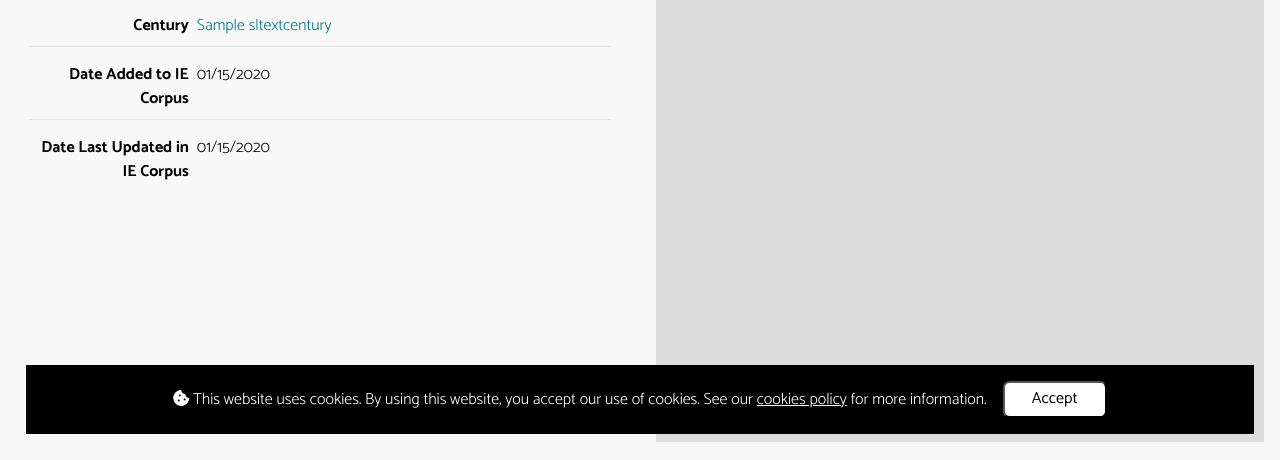
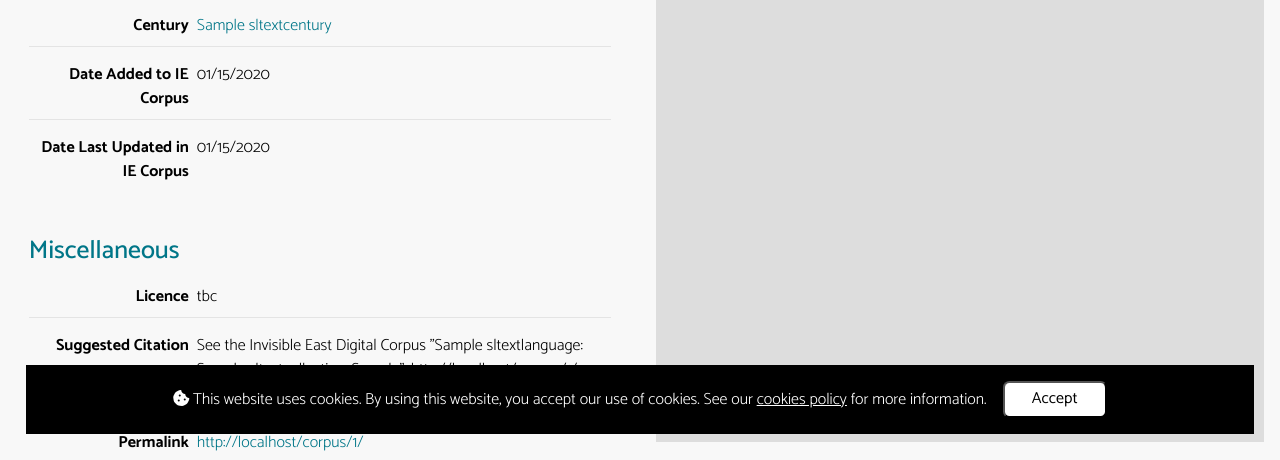
Before and after one commit to invisibleeast/invisible-east-website, a Django app: page /corpus/1/ in a window 1280 px wide. Shown: the part 1307-1767 px from the top of the page. Run offline with Django 4.2, Linux system fonts and the light colour scheme; tables that the repository leaves empty hold one stand-in row (values such as "Sample post"); grey boxes marked "Sample" are stand-in pictures; parts of the project's set-up code (start-up, migrations or seed data) failed here and were passed over; some libraries are stand-ins or nearby versions.

Commit message:
made changes based on meeting with team

```diff
--- a/django/core/static/css/custom.css
+++ b/django/core/static/css/custom.css
@@ -1150,8 +1150,7 @@ main section {
 }
 
 .corpus-text-detail-content-tags-folio-notags {
-    text-align: center;
-    margin: 3em auto;
+    margin: 4em 2em;
     font-size: 1.1em;
     color: #696969;
 }
@@ -1345,6 +1344,21 @@ main section {
     cursor: crosshair;
 }
 
+.corpus-text-detail-images-image-parts-part label {
+    margin: -1.55rem 0 0 -0.185rem;
+    padding: 0 0.3em;
+    font-size: 0.9em;
+    width: fit-content;
+    display: none;
+    background: var(--color-primary);
+    color: white;
+    outline: 1px solid var(--color-primary-light);
+}
+
+.corpus-text-detail-images-image-parts-part.active label {
+    display: block;
+}
+
 /* ---------- Help ---------- */
 
 #help-list-head-search {
--- a/django/corpus/models.py
+++ b/django/corpus/models.py
@@ -343,7 +343,7 @@ class Text(models.Model):
     summary_of_content = RichTextField(blank=True, null=True)
 
     # Commentary
-    commentary = models.TextField(blank=True, null=True)
+    commentary = RichTextField(blank=True, null=True, help_text='Commentary will not be displayed on the public website. It is for internal project team purposes only.')
 
     # Review & Approve Text to Show on Public Website
     public_review_ready = models.BooleanField(
--- a/django/corpus/templates/corpus/js/detail.js
+++ b/django/corpus/templates/corpus/js/detail.js
@@ -33,9 +33,11 @@ $('#corpus-text-detail-content-tabs li').on('click', function(){
     // Alter the 'only show' image parts select list when opening certain tabs
     let onlyShowSelect = $('#corpus-text-detail-images-controls-onlyshowcertainimageparts select');
     if (activeTabId === 'tags') onlyShowSelect.val('tags-all');
+    // If going to any of the trans tabs, load transcription lines of text in the 'only show'
     else if (activeTabId === 'transcription') onlyShowSelect.val('lines-transcription');
-    else if (activeTabId === 'translation') onlyShowSelect.val('lines-translation');
-    else if (activeTabId === 'transliteration') onlyShowSelect.val('lines-transliteration');
+    else if (activeTabId === 'translation') onlyShowSelect.val('lines-transcription');
+    else if (activeTabId === 'transliteration') onlyShowSelect.val('lines-transcription');
+    else onlyShowSelect.val('');
     onlyShowSelect.trigger('change');
 })
 
@@ -611,6 +613,7 @@ $('.folio-lines-line').each(function(){
     // Attempt to get attribute values
     let folio = $(this).attr('data-folio');
     let lineIndex = $(this).attr('data-lineindex');
+    let lineNumbers = $(this).attr('data-linenumbers');
     let trans = $(this).attr('data-trans');
     let imagePartLeft = $(this).attr('data-imagepartleft');
     let imagePartTop = $(this).attr('data-imageparttop');
@@ -620,7 +623,17 @@ $('.folio-lines-line').each(function(){
     // If all required data attributes provided
     if (imagePartLeft && imagePartTop && imagePartWidth && imagePartHeight){
         $(`#corpus-text-detail-images-image-${folio} .corpus-text-detail-images-image-parts`).append(
-            `<div class="corpus-text-detail-images-image-parts-part" data-folio="${folio}" data-lineindex="${lineIndex}" data-trans="${trans}" style="left: ${imagePartLeft}px; top: ${imagePartTop}px; width: ${imagePartWidth}px; height: ${imagePartHeight}px;"></div>`
+            `<div class="corpus-text-detail-images-image-parts-part" data-folio="${folio}" data-lineindex="${lineIndex}" data-trans="${trans}" style="left: ${imagePartLeft}px; top: ${imagePartTop}px; width: ${imagePartWidth}px; height: ${imagePartHeight}px;"><label>Line ${lineNumbers}</label></div>`
         );
     }
 });
+
+// Click on an image part to show the relevant data
+$('body').on('click', '.corpus-text-detail-images-image-parts-part.active', function(){
+    // Determine tab to go to
+    let tab;
+    if ($(this).attr('data-trans')) tab = 'transcription'
+    else if ($(this).attr('data-textfoliotag')) tab = 'tags'
+    // Go to tab
+    if (tab) $(`#corpus-text-detail-content-tabs li#${tab}:not(.active)`).trigger('click');
+})
--- a/django/corpus/templates/corpus/snippets/foliotext-options.html
+++ b/django/corpus/templates/corpus/snippets/foliotext-options.html
@@ -22,9 +22,11 @@
         <label><input type="checkbox" class="corpus-text-detail-trans-linktranstexttotag-checkbox"> Show Links to Tags</label>
     </div>
 
-    <div>
-        <button class="corpus-text-detail-trans-linktranstexttotag" data-trans="{{ current_tab }}"><i class="fas fa-hashtag"></i> Link to Tag</button>
-    </div>
+    {% if user.is_superuser %}
+        <div>
+            <button class="corpus-text-detail-trans-linktranstexttotag" data-trans="{{ current_tab }}"><i class="fas fa-hashtag"></i> Link to Tag</button>
+        </div>
+    {% endif %}
 
     <!--
         This form has only hidden values (so is invisible)
--- a/django/corpus/templates/corpus/text-detail.html
+++ b/django/corpus/templates/corpus/text-detail.html
@@ -288,16 +288,7 @@
                 <select>
                     <option value="">-- Please select --</option>
                     <optgroup label="Lines of Text">
-                        <option value="lines-all">All lines of text</option>
-                        {% if object.has_transcription %}
-                            <option value="lines-transcription">Transcription</option>
-                        {% endif %}
-                        {% if object.has_translation %}
-                            <option value="lines-translation">Translation</option>
-                        {% endif %}
-                        {% if object.has_transliteration %}
-                            <option value="lines-transliteration">Transliteration</option>
-                        {% endif %}
+                        <option value="lines-transcription">Transcription</option>
                     </optgroup>
                     <optgroup label="Tags">
                         <option value="tags-all">All tags</option>
--- a/django/corpus/views.py
+++ b/django/corpus/views.py
@@ -8,6 +8,7 @@ from operator import (or_, and_)
 from bs4 import BeautifulSoup
 from . import models
 import json
+import datetime
 import re
 
 
@@ -118,6 +119,7 @@ class TextDetailView(DetailView):
         )
         context['text_folio_tag_categories'] = models.SlTextFolioTagCategory.objects.all().prefetch_related('tags__text_folio_tags')
         context['text_folio_tags'] = models.SlTextFolioTag.objects.all().select_related('category')
+        context['permalink'] = self.request.build_absolute_uri().split('?')[0]
         context['data_items'] = [
 
             # General
@@ -230,6 +232,22 @@ class TextDetailView(DetailView):
                 'value': clean_date_from_datetime(self.object.meta_lastupdated_datetime)
             },
 
+            # Miscellaneous
+            {
+                'section_header': 'Miscellaneous'
+            },
+            {
+                'label': 'Licence',
+                'value': 'tbc'  # TODO
+            },
+            {
+                'label': 'Suggested Citation',
+                'value': f'See the Invisible East Digital Corpus "{self.object.title}": {context["permalink"]},  accessed {clean_date_from_datetime(datetime.datetime.now())}.'
+            },
+            {
+                'label': 'Permalink',
+                'value': f'<a href="{context["permalink"]}">{context["permalink"]}</a>'
+            },
         ]
 
         return context
@@ -603,7 +621,6 @@ class TextFolioTagManageView(View):
             return HttpResponseRedirect(f"{reverse('corpus:text-detail', args=[request.POST.get('text')])}?tab=tags")
 
         except Exception as e:
-            print(e)
             return fail_response
 
 
@@ -657,7 +674,6 @@ class TextFolioTransLineDrawnOnImageManageView(View):
             return HttpResponseRedirect(f"{reverse('corpus:text-detail', args=[text])}?tab={trans_field}")
 
         except Exception as e:
-            print(e)
             return fail_response
 
 
--- a/django/general/templates/general/welcome.html
+++ b/django/general/templates/general/welcome.html
@@ -38,7 +38,7 @@
 </section>
 
 <section class="container">
-    <h2>The Corpus</h2>
+    <h2>The Invisible East Digital Corpus</h2>
     <p>
         Details about the corpus... (inc link to the corpus)
     </p>
```
Also changed, not shown: django/corpus/templates/corpus/snippets/foliotext-lines.html (+9 -2 lines), django/corpus/migrations/0001_initial.py.
